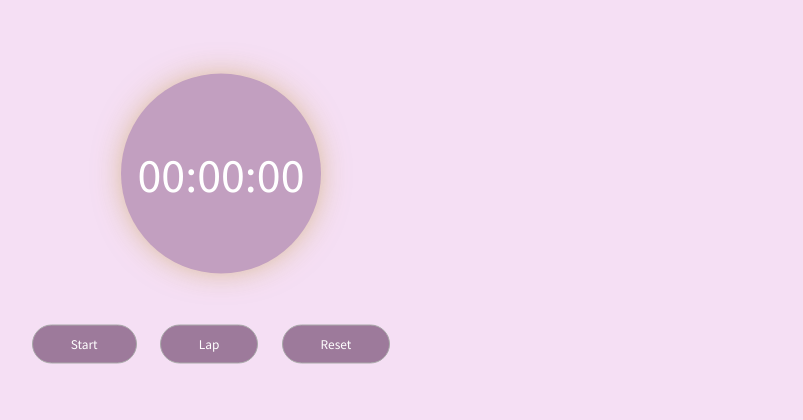
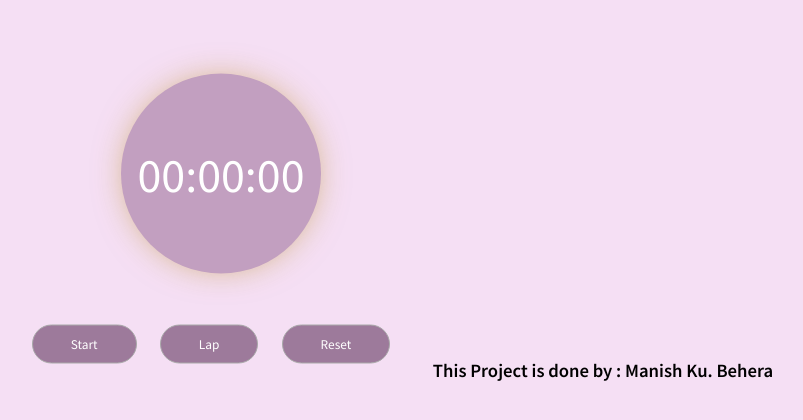
Before and after one commit to ManishBehera13/Project-13, a plain HTML site: page index.html in a window 1280 px wide. Shown: the part 146-566 px from the top of the page, without its empty margins (419-1222 px from the left). Drawn offline with Linux system fonts and the light colour scheme.

Commit message:
Update index.html

```diff
--- a/index.html
+++ b/index.html
@@ -20,6 +20,9 @@
             <button class="btn-reset">Reset</button>
             <div class="lap-box"></div>
         </div>
+        <div class="present">
+            <h3>This Project is done by : Manish Ku. Behera</h3>
+        </div>
     </div>
 
     <script src="script.js"></script>
```
